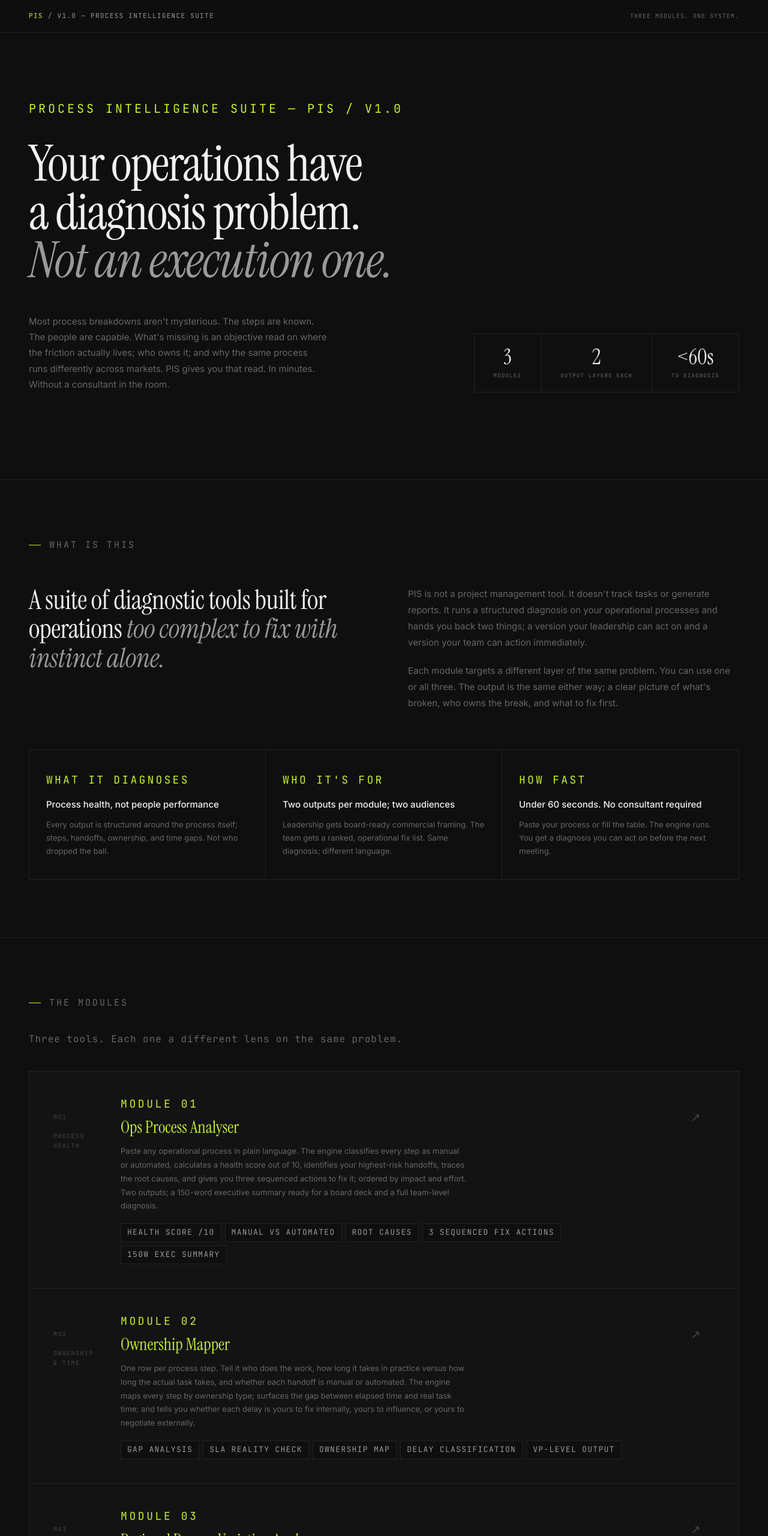
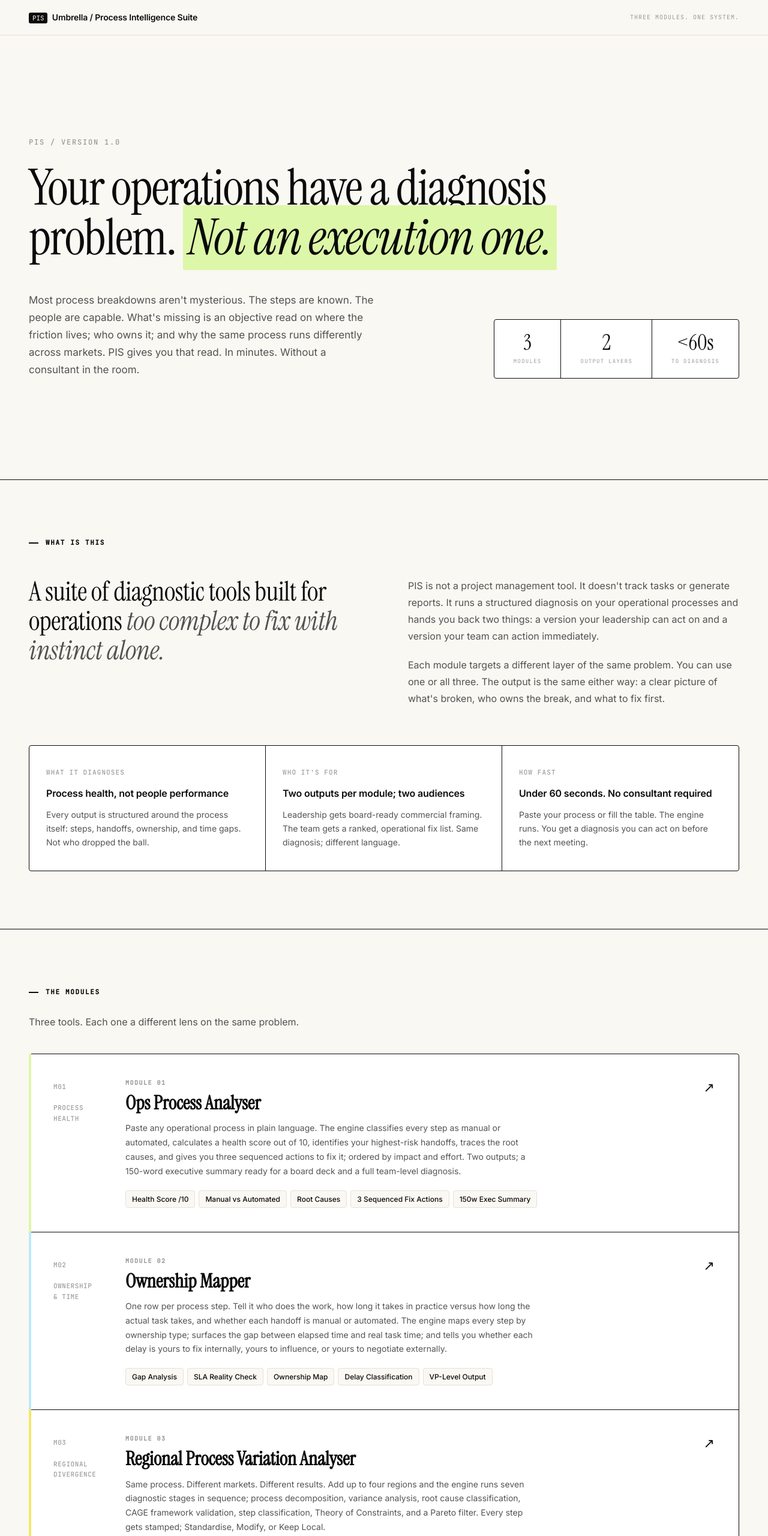
Before and after one commit to vikrantsharma10/Process-Intelligence-Suite, a plain HTML site: page index.html in a window 1280 px wide. Shown: the top 2560 px of the page at 60% size. Drawn offline with Linux system fonts and the light colour scheme.

Commit message:
Update index.html

```diff
--- a/index.html
+++ b/index.html
@@ -6,7 +6,7 @@
 <title>Process Intelligence Suite — PIS V1.0</title>
 <link rel="preconnect" href="https://fonts.googleapis.com">
 <link rel="preconnect" href="https://fonts.gstatic.com" crossorigin>
-<link href="https://fonts.googleapis.com/css2?family=Instrument+Serif:ital@0;1&family=Inter:wght@300;400;500&family=JetBrains+Mono:wght@300;400;500&display=swap" rel="stylesheet">
+<link href="https://fonts.googleapis.com/css2?family=Instrument+Serif:ital@0;1&family=Inter:wght@300;400;500;600&family=JetBrains+Mono:wght@300;400;500&display=swap" rel="stylesheet">
 
 <style>
   *, *::before, *::after {
@@ -16,17 +16,18 @@
   }
 
   :root {
-    --bg: #0f0f0f;
-    --bg-panel: #161616;
-    --bg-card: #131313;
-    --border: #222222;
-    --border-mid: #2a2a2a;
-    --muted: #444444;
-    --dim: #666666;
-    --light: #999999;
-    --body: #f0f0f0;
-    --accent: #c8f135;
-    --accent-text: #0f0f0f;
+    --bg: #FAF8F3;
+    --bg-card: #ffffff;
+    --border: #0B0B0B;
+    --border-light: #E6E1DA;
+    --dim: rgba(11, 11, 11, 0.7);
+    --muted: rgba(11, 11, 11, 0.4);
+    --body: #0B0B0B;
+
+    /* Reusable Brand Pops */
+    --accent-m1: #DDF7A8;
+    --accent-m2: #BEE9F7;
+    --accent-m3: #F3E86A;
   }
 
   html { scroll-behavior: smooth; }
@@ -49,26 +50,35 @@
     align-items: center;
     justify-content: space-between;
     padding: 18px 48px;
-    border-bottom: 1px solid var(--border);
-    background: rgba(15,15,15,0.92);
+    border-b: 1px solid var(--border-light);
+    background: rgba(250, 248, 243, 0.92);
     backdrop-filter: blur(8px);
+    border-bottom: 1px solid var(--border-light);
   }
 
   .nav-logo {
+    font-family: 'Inter', sans-serif;
+    font-size: 14px;
+    font-weight: 700;
+    letter-spacing: -0.01em;
+    color: var(--body);
+  }
+
+  .nav-logo span {
     font-family: 'JetBrains Mono', monospace;
     font-size: 11px;
+    background: var(--border);
+    color: var(--bg);
+    padding: 2px 6px;
+    border-radius: 3px;
+    margin-right: 4px;
     font-weight: 400;
-    letter-spacing: 0.12em;
-    color: var(--light);
-    text-transform: uppercase;
   }
-
-  .nav-logo span { color: var(--accent); }
 
   .nav-right {
     font-family: 'JetBrains Mono', monospace;
     font-size: 10px;
-    color: var(--dim);
+    color: var(--muted);
     letter-spacing: 0.1em;
     text-transform: uppercase;
   }
@@ -79,33 +89,36 @@
     display: flex;
     flex-direction: column;
     justify-content: center;
-    padding: 100px 48px 80px;
+    padding: 140px 48px 80px;
     border-bottom: 1px solid var(--border);
   }
 
   .hero-eyebrow {
     font-family: 'JetBrains Mono', monospace;
-    font-size: 20px;
-    letter-spacing: 0.2em;
-    color: var(--accent);
+    font-size: 12px;
+    font-weight: 500;
+    letter-spacing: 0.15em;
+    color: var(--muted);
     text-transform: uppercase;
-    margin-bottom: 36px;
+    margin-bottom: 24px;
   }
 
   .hero-headline {
     font-family: 'Instrument Serif', serif;
-    font-size: clamp(52px, 6.5vw, 96px);
+    font-size: clamp(48px, 6.5vw, 92px);
     font-weight: 400;
-    line-height: 0.97;
+    line-height: 1.0;
     letter-spacing: -0.02em;
-    max-width: 860px;
+    max-width: 950px;
     margin-bottom: 48px;
     color: var(--body);
   }
 
   .hero-headline em {
     font-style: italic;
-    color: var(--light);
+    background: var(--accent-m1);
+    padding: 0 8px;
+    border-radius: 2px;
   }
 
   .hero-bottom {
@@ -116,16 +129,19 @@
   }
 
   .hero-sub {
-    font-size: 15px;
-    line-height: 1.75;
+    font-size: 17px;
+    line-height: 1.7;
     color: var(--dim);
-    max-width: 500px;
+    max-width: 580px;
   }
 
   .hero-stats {
     display: flex;
     flex-shrink: 0;
     border: 1px solid var(--border);
+    border-radius: 4px;
+    background: var(--bg-card);
+    overflow: hidden;
   }
 
   .stat {
@@ -150,7 +166,7 @@
     font-family: 'JetBrains Mono', monospace;
     font-size: 9px;
     letter-spacing: 0.14em;
-    color: var(--dim);
+    color: var(--muted);
     text-transform: uppercase;
     display: block;
   }
@@ -163,36 +179,38 @@
 
   .section-label {
     font-family: 'JetBrains Mono', monospace;
-    font-size: 15px;
-    letter-spacing: 0.2em;
-    color: var(--dim);
+    font-size: 11px;
+    font-weight: 600;
+    letter-spacing: 0.15em;
+    color: var(--body);
     text-transform: uppercase;
-    margin-bottom: 56px;
+    margin-bottom: 48px;
     display: flex;
     align-items: center;
-    gap: 14px;
+    gap: 12px;
   }
 
   .section-label::before {
     content: '';
     display: inline-block;
-    width: 20px;
-    height: 1px;
-    background: var(--accent);
+    width: 16px;
+    height: 2px;
+    background: var(--border);
   }
 
   .section-headline {
     font-family: 'Instrument Serif', serif;
-    font-size: clamp(32px, 3.5vw, 52px);
+    font-size: clamp(32px, 3.5vw, 48px);
     font-weight: 400;
-    line-height: 1.08;
+    line-height: 1.1;
     letter-spacing: -0.01em;
     color: var(--body);
   }
 
   .section-headline em {
     font-style: italic;
-    color: var(--light);
+    color: var(--dim);
+    font-weight: 300;
   }
 
   /* WHAT IS PIS */
@@ -204,8 +222,8 @@
   }
 
   .body-text {
-    font-size: 15px;
-    line-height: 1.8;
+    font-size: 16px;
+    line-height: 1.75;
     color: var(--dim);
   }
 
@@ -213,7 +231,10 @@
     display: grid;
     grid-template-columns: repeat(3, 1fr);
     border: 1px solid var(--border);
+    border-radius: 4px;
     margin-top: 64px;
+    background: var(--bg-card);
+    overflow: hidden;
   }
 
   .pillar {
@@ -225,108 +246,124 @@
 
   .pillar-num {
     font-family: 'JetBrains Mono', monospace;
-    font-size: 18px;
-    letter-spacing: 0.18em;
-    color: var(--accent);
+    font-size: 11px;
+    font-weight: 500;
+    letter-spacing: 0.1em;
+    color: var(--muted);
     text-transform: uppercase;
     margin-bottom: 14px;
     display: block;
   }
 
   .pillar-title {
-    font-size: 15px;
-    font-weight: 500;
+    font-size: 16px;
+    font-weight: 600;
     color: var(--body);
     margin-bottom: 10px;
+    letter-spacing: -0.01em;
   }
 
   .pillar-body {
-    font-size: 13px;
-    line-height: 1.7;
+    font-size: 14px;
+    line-height: 1.65;
     color: var(--dim);
   }
 
   /* MODULES */
   .modules-intro {
-    font-family: 'JetBrains Mono', monospace;
+    font-family: 'Inter', sans-serif;
     font-size: 16px;
     color: var(--dim);
-    letter-spacing: 0.06em;
     margin-bottom: 40px;
     margin-top: -20px;
   }
 
   .module-card {
     display: grid;
-    grid-template-columns: 72px 1fr 40px;
+    grid-template-columns: 80px 1fr 40px;
     align-items: start;
     gap: 40px;
-    padding: 40px 40px;
+    padding: 40px;
     border: 1px solid var(--border);
     border-top: none;
     background: var(--bg-card);
     text-decoration: none;
     color: inherit;
     cursor: pointer;
-    transition: background 0.2s ease;
+    transition: transform 0.2s ease, box-shadow 0.2s ease;
     position: relative;
   }
 
-  .module-card:first-of-type { border-top: 1px solid var(--border); }
+  .module-card:first-of-type {
+    border-top: 1px solid var(--border);
+    border-top-left-radius: 4px;
+    border-top-right-radius: 4px;
+  }
 
-  .module-card:hover { background: var(--bg-panel); }
+  .module-card:last-of-type {
+    border-bottom-left-radius: 4px;
+    border-bottom-right-radius: 4px;
+  }
+
+  .module-card:hover {
+    transform: translateY(-2px);
+    box-shadow: 0 4px 20px rgba(11,11,11,0.04);
+    z-index: 10;
+  }
 
   .module-card:hover .module-arrow {
-    color: var(--accent);
     transform: translate(3px, -3px);
   }
 
   .module-card::before {
     content: '';
     position: absolute;
-    left: 0; top: 0; bottom: 0;
-    width: 2px;
-    background: var(--accent);
-    opacity: 0;
-    transition: opacity 0.2s ease;
+    left: -1px; top: -1px; bottom: -1px;
+    width: 4px;
+    opacity: 1;
+    transition: width 0.2s ease;
   }
 
-  .module-card:hover::before { opacity: 1; }
+  .module-card.m1::before { background: var(--accent-m1); }
+  .module-card.m2::before { background: var(--accent-m2); }
+  .module-card.m3::before { background: var(--accent-m3); }
 
   .module-num {
     font-family: 'JetBrains Mono', monospace;
-    font-size: 10px;
-    letter-spacing: 0.14em;
+    font-size: 11px;
+    font-weight: 500;
+    letter-spacing: 0.05em;
     color: var(--muted);
     text-transform: uppercase;
     line-height: 1.6;
-    padding-top: 28px;
+    padding-top: 6px;
   }
 
   .module-tag {
     font-family: 'JetBrains Mono', monospace;
-    font-size: 18px;
-    letter-spacing: 0.2em;
-    color: var(--accent);
+    font-size: 10px;
+    font-weight: 600;
+    letter-spacing: 0.15em;
+    color: var(--muted);
     text-transform: uppercase;
-    margin-bottom: 10px;
+    margin-bottom: 8px;
   }
 
   .module-title {
     font-family: 'Instrument Serif', serif;
-    font-size: 28px;
-    font-weight: 400;
+    font-size: 32px;
+    font-weight: 700;
     line-height: 1.1;
-    color: var(--accent);
+    color: var(--body);
     margin-bottom: 12px;
   }
 
   .module-desc {
-    font-size: 13px;
-    line-height: 1.75;
+    font-size: 14px;
+    line-height: 1.7;
     color: var(--dim);
-    max-width: 580px;
-    margin-bottom: 18px;
+    max-width: 680px;
+    margin-bottom: 20px;
   }
 
   .pill-row {
@@ -336,22 +373,23 @@
   }
 
   .pill {
-    font-family: 'JetBrains Mono', monospace;
-    font-size: 13px;
-    letter-spacing: 0.1em;
-    color: var(--light);
-    border: 1px solid var(--border);
+    font-family: 'Inter', sans-serif;
+    font-size: 12px;
+    font-weight: 500;
+    color: var(--body);
+    border: 1px solid var(--border-light);
     padding: 4px 10px;
-    text-transform: uppercase;
+    border-radius: 4px;
     background: var(--bg);
   }
 
   .module-arrow {
-    font-size: 20px;
-    color: var(--muted);
-    transition: transform 0.2s ease, color 0.2s ease;
-    padding-top: 26px;
+    font-size: 22px;
+    color: var(--body);
+    transition: transform 0.2s ease;
+    padding-top: 4px;
     line-height: 1;
+    text-align: right;
   }
 
   /* HOW IT WORKS */
@@ -359,7 +397,10 @@
     display: grid;
     grid-template-columns: repeat(4, 1fr);
     border: 1px solid var(--border);
+    border-radius: 4px;
     margin-top: 56px;
+    background: var(--bg-card);
+    overflow: hidden;
   }
 
   .step {
@@ -371,25 +412,27 @@
 
   .step-num {
     font-family: 'JetBrains Mono', monospace;
-    font-size: 18px;
-    letter-spacing: 0.18em;
-    color: var(--accent);
+    font-size: 11px;
+    font-weight: 600;
+    letter-spacing: 0.1em;
+    color: var(--muted);
     text-transform: uppercase;
     margin-bottom: 16px;
     display: block;
   }
 
   .step-title {
-    font-size: 15px;
-    font-weight: 500;
+    font-size: 16px;
+    font-weight: 600;
     color: var(--body);
     margin-bottom: 10px;
     line-height: 1.3;
+    letter-spacing: -0.01em;
   }
 
   .step-body {
     font-size: 13px;
-    line-height: 1.7;
+    line-height: 1.65;
     color: var(--dim);
   }
 
@@ -398,7 +441,10 @@
     display: grid;
     grid-template-columns: repeat(3, 1fr);
     border: 1px solid var(--border);
+    border-radius: 4px;
     margin-top: 56px;
+    background: var(--bg-card);
+    overflow: hidden;
   }
 
   .persona {
@@ -408,21 +454,22 @@
   }
 
   .persona:last-child { border-right: none; }
-  .persona:hover { background: var(--bg-panel); }
+  .persona:hover { background: var(--bg); }
 
   .persona-role {
     font-family: 'JetBrains Mono', monospace;
-    font-size: 18px;
-    letter-spacing: 0.18em;
-    color: var(--accent);
+    font-size: 11px;
+    font-weight: 600;
+    letter-spacing: 0.1em;
+    color: var(--muted);
     text-transform: uppercase;
     margin-bottom: 14px;
     display: block;
   }
 
   .persona-title {
-    font-size: 15px;
-    font-weight: 500;
+    font-size: 16px;
+    font-weight: 600;
     color: var(--body);
     margin-bottom: 12px;
     line-height: 1.3;
@@ -430,7 +477,7 @@
 
   .persona-body {
     font-size: 13px;
-    line-height: 1.7;
+    line-height: 1.65;
     color: var(--dim);
   }
 
@@ -443,7 +490,7 @@
 
   .cta-headline {
     font-family: 'Instrument Serif', serif;
-    font-size: clamp(40px, 5vw, 72px);
+    font-size: clamp(40px, 5vw, 68px);
     font-weight: 400;
     line-height: 1.05;
     letter-spacing: -0.02em;
@@ -453,14 +500,16 @@
 
   .cta-headline em {
     font-style: italic;
-    color: var(--accent);
+    background: var(--accent-m2);
+    padding: 0 8px;
+    border-radius: 2px;
   }
 
   .cta-sub {
-    font-size: 15px;
+    font-size: 16px;
     line-height: 1.75;
     color: var(--dim);
-    max-width: 420px;
+    max-width: 460px;
     margin: 0 auto 48px;
   }
 
@@ -472,55 +521,51 @@
   }
 
   .btn-primary {
-    font-family: 'JetBrains Mono', monospace;
-    font-size: 11px;
+    font-family: 'Inter', sans-serif;
+    font-size: 14px;
     font-weight: 500;
-    letter-spacing: 0.14em;
-    text-transform: uppercase;
-    background: var(--accent);
-    color: var(--accent-text);
+    background: var(--border);
+    color: var(--bg);
     border: none;
-    padding: 14px 28px;
+    padding: 12px 28px;
+    border-radius: 6px;
     cursor: pointer;
     text-decoration: none;
     display: inline-block;
     transition: opacity 0.2s ease;
   }
 
-  .btn-primary:hover { opacity: 0.88; }
+  .btn-primary:hover { opacity: 0.85; }
 
   .btn-secondary {
-    font-family: 'JetBrains Mono', monospace;
-    font-size: 11px;
-    font-weight: 400;
-    letter-spacing: 0.14em;
-    text-transform: uppercase;
-    background: transparent;
-    color: var(--light);
-    border: 1px solid var(--border-mid);
-    padding: 14px 28px;
+    font-family: 'Inter', sans-serif;
+    font-size: 14px;
+    font-weight: 500;
+    background: var(--bg-card);
+    color: var(--body);
+    border: 1px solid var(--border);
+    padding: 12px 28px;
+    border-radius: 6px;
     cursor: pointer;
     text-decoration: none;
     display: inline-block;
-    transition: border-color 0.2s ease, color 0.2s ease;
+    transition: background 0.2s ease;
   }
 
   .btn-secondary:hover {
-    border-color: var(--light);
-    color: var(--body);
+    background: var(--bg);
   }
 
   /* DISCLAIMER */
   .disclaimer {
     padding: 28px 48px;
-    border-bottom: 1px solid var(--border);
-    background: var(--bg-panel);
+    border-bottom: 1px solid var(--border-light);
+    background: #ffffff;
   }
 
   .disclaimer p {
-    font-family: 'JetBrains Mono', monospace;
-    font-size: 10px;
-    letter-spacing: 0.06em;
+    font-family: 'Inter', sans-serif;
+    font-size: 12px;
     color: var(--muted);
     line-height: 1.7;
     max-width: 700px;
@@ -530,7 +575,7 @@
 
   /* FOOTER */
   footer {
-    padding: 24px 48px;
+    padding: 32px 48px;
     display: flex;
     align-items: center;
     justify-content: space-between;
@@ -538,37 +583,37 @@
 
   .footer-left {
     font-family: 'JetBrains Mono', monospace;
-    font-size: 10px;
-    letter-spacing: 0.12em;
-    color: var(--dim);
-    text-transform: uppercase;
+    font-size: 11px;
+    letter-spacing: 0.05em;
+    color: var(--muted);
   }
 
   .footer-right {
-    font-family: 'JetBrains Mono', monospace;
-    font-size: 10px;
-    letter-spacing: 0.1em;
+    font-family: 'Inter', sans-serif;
+    font-size: 13px;
     color: var(--dim);
   }
 
   .footer-right a {
-    color: var(--accent);
-    text-decoration: none;
-    transition: color 0.2s ease;
+    color: var(--body);
+    text-decoration: underline;
+    font-weight: 500;
+    text-underline-offset: 3px;
+    transition: opacity 0.2s ease;
   }
 
-  .footer-right a:hover { color: var(--body); }
+  .footer-right a:hover { opacity: 0.7; }
 
   /* ANIMATIONS */
   @keyframes fadeUp {
-    from { opacity: 0; transform: translateY(20px); }
+    from { opacity: 0; transform: translateY(16px); }
     to   { opacity: 1; transform: translateY(0); }
   }
 
-  .fade-up { opacity: 0; animation: fadeUp 0.8s ease forwards; }
-  .fade-up-1 { animation-delay: 0.1s; }
-  .fade-up-2 { animation-delay: 0.25s; }
-  .fade-up-3 { animation-delay: 0.4s; }
+  .fade-up { opacity: 0; animation: fadeUp 0.8s cubic-bezier(0.16, 1, 0.3, 1) forwards; }
+  .fade-up-1 { animation-delay: 0.05s; }
+  .fade-up-2 { animation-delay: 0.15s; }
+  .fade-up-3 { animation-delay: 0.25s; }
 
   /* RESPONSIVE */
   @media (max-width: 900px) {
@@ -576,6 +621,7 @@
     .hero { padding: 120px 24px 60px; }
     .hero-bottom { flex-direction: column; align-items: flex-start; gap: 32px; }
     .hero-stats { width: 100%; }
+    .stat { flex: 1; }
     section { padding: 64px 24px; }
     .what-grid { grid-template-columns: 1fr; gap: 40px; }
     .pillars { grid-template-columns: 1fr; }
@@ -591,15 +637,15 @@
     .persona { border-right: none; border-bottom: 1px solid var(--border); }
     .persona:last-child { border-bottom: none; }
     .cta-section { padding: 80px 24px; }
-    .cta-buttons { flex-direction: column; align-items: center; }
-    .btn-primary, .btn-secondary { width: 100%; max-width: 320px; text-align: center; }
+    .cta-buttons { flex-direction: column; align-items: center; width: 100%; }
+    .btn-primary, .btn-secondary { width: 100%; max-width: 360px; text-align: center; }
     .disclaimer { padding: 24px; }
-    footer { padding: 20px 24px; flex-direction: column; gap: 8px; text-align: center; }
+    footer { padding: 24px; flex-direction: column; gap: 12px; text-align: center; }
   }
 
   @media (max-width: 600px) {
-    .hero-headline { font-size: 40px; }
-    .hero-stats { flex-direction: column; }
+    .hero-headline { font-size: 42px; line-height: 1.05; }
+    .hero-stats { flex-direction: column; width: 100%; }
     .stat { border-right: none; border-bottom: 1px solid var(--border); }
     .stat:last-child { border-bottom: none; }
     .steps-grid { grid-template-columns: 1fr; }
@@ -610,20 +656,18 @@
 </head>
 <body>
 
-<!-- NAV -->
 <nav>
-  <div class="nav-logo"><span>PIS</span> / V1.0 — Process Intelligence Suite</div>
+  <div class="nav-logo"><span>PIS</span> Umbrella / Process Intelligence Suite</div>
   <div class="nav-right">Three Modules. One System.</div>
 </nav>
 
-<!-- HERO -->
 <div class="hero">
-  <div class="hero-eyebrow fade-up fade-up-1">Process Intelligence Suite — PIS / V1.0</div>
+  <div class="hero-eyebrow fade-up fade-up-1">PIS / Version 1.0</div>
   <h1 class="hero-headline fade-up fade-up-2">
-    Your operations have<br>a diagnosis problem.<br><em>Not an execution one.</em>
+    Your operations have a diagnosis problem. <em>Not an execution one.</em>
   </h1>
   <div class="hero-bottom fade-up fade-up-3">
-    <p class="hero-sub">Most process breakdowns aren't mysterious. The steps are known. The people are capable. What's missing is an objective read on where the friction actually lives; who owns it; and why the same process runs differently across markets. PIS gives you that read. In minutes. Without a consultant in the room.</p>
+    <p class="hero-sub">Most process breakdowns aren't mysterious. The steps are known. The people are capable. What's missing is an objective read on where the friction lives; who owns it; and why the same process runs differently across markets. PIS gives you that read. In minutes. Without a consultant in the room.</p>
     <div class="hero-stats">
       <div class="stat">
         <span class="stat-num">3</span>
@@ -631,7 +675,7 @@
       </div>
       <div class="stat">
         <span class="stat-num">2</span>
-        <span class="stat-label">Output layers each</span>
+        <span class="stat-label">Output layers</span>
       </div>
       <div class="stat">
         <span class="stat-num">&lt;60s</span>
@@ -641,7 +685,6 @@
   </div>
 </div>
 
-<!-- WHAT IS PIS -->
 <section>
   <div class="section-label">What is this</div>
   <div class="what-grid">
@@ -649,8 +692,8 @@
       <h2 class="section-headline">A suite of diagnostic tools built for operations <em>too complex to fix with instinct alone.</em></h2>
     </div>
     <div>
-      <p class="body-text">PIS is not a project management tool. It doesn't track tasks or generate reports. It runs a structured diagnosis on your operational processes and hands you back two things; a version your leadership can act on and a version your team can action immediately.</p>
-      <p class="body-text" style="margin-top:20px">Each module targets a different layer of the same problem. You can use one or all three. The output is the same either way; a clear picture of what's broken, who owns the break, and what to fix first.</p>
+      <p class="body-text">PIS is not a project management tool. It doesn't track tasks or generate reports. It runs a structured diagnosis on your operational processes and hands you back two things: a version your leadership can act on and a version your team can action immediately.</p>
+      <p class="body-text" style="margin-top:20px">Each module targets a different layer of the same problem. You can use one or all three. The output is the same either way: a clear picture of what's broken, who owns the break, and what to fix first.</p>
     </div>
   </div>
 
@@ -658,7 +701,7 @@
     <div class="pillar">
       <span class="pillar-num">What it diagnoses</span>
       <div class="pillar-title">Process health, not people performance</div>
-      <p class="pillar-body">Every output is structured around the process itself; steps, handoffs, ownership, and time gaps. Not who dropped the ball.</p>
+      <p class="pillar-body">Every output is structured around the process itself: steps, handoffs, ownership, and time gaps. Not who dropped the ball.</p>
     </div>
     <div class="pillar">
       <span class="pillar-num">Who it's for</span>
@@ -673,12 +716,11 @@
   </div>
 </section>
 
-<!-- THE THREE MODULES -->
 <section>
   <div class="section-label">The Modules</div>
   <p class="modules-intro">Three tools. Each one a different lens on the same problem.</p>
 
-  <a class="module-card" href="https://ops-process-analyser.vercel.app/" target="_blank" rel="noopener noreferrer">
+  <a class="module-card m1" href="https://ops-process-analyser.vercel.app/" target="_blank" rel="noopener noreferrer">
     <div class="module-num">M01<br><br>Process<br>Health</div>
     <div>
       <div class="module-tag">Module 01</div>
@@ -695,7 +737,7 @@
     <div class="module-arrow">↗</div>
   </a>
 
-  <a class="module-card" href="https://ownership-mapper.vercel.app/" target="_blank" rel="noopener noreferrer">
+  <a class="module-card m2" href="https://ownership-mapper.vercel.app/" target="_blank" rel="noopener noreferrer">
     <div class="module-num">M02<br><br>Ownership<br>& Time</div>
     <div>
       <div class="module-tag">Module 02</div>
@@ -712,7 +754,7 @@
     <div class="module-arrow">↗</div>
   </a>
 
-  <a class="module-card" href="https://process-variation-analyser.vercel.app/" target="_blank" rel="noopener noreferrer">
+  <a class="module-card m3" href="https://process-variation-analyser.vercel.app/" target="_blank" rel="noopener noreferrer">
     <div class="module-num">M03<br><br>Regional<br>Divergence</div>
     <div>
       <div class="module-tag">Module 03</div>
@@ -730,10 +772,9 @@
   </a>
 </section>
 
-<!-- HOW IT WORKS -->
 <section>
   <div class="section-label">How it works</div>
-  <h2 class="section-headline">Three inputs.<br><em>One verdict.</em></h2>
+  <h2 class="section-headline">Three inputs. <em>One verdict.</em></h2>
   <div class="steps-grid">
     <div class="step">
       <span class="step-num">Step 01</span>
@@ -758,10 +799,9 @@
   </div>
 </section>
 
-<!-- WHO IS THIS FOR -->
 <section>
   <div class="section-label">Who uses this</div>
-  <h2 class="section-headline">Built for the people<br><em>closest to the problem.</em></h2>
+  <h2 class="section-headline">Built for the people <em>closest to the problem.</em></h2>
   <div class="persona-grid">
     <div class="persona">
       <span class="persona-role">Operations</span>
@@ -781,9 +821,8 @@
   </div>
 </section>
 
-<!-- CTA -->
 <div class="cta-section">
-  <h2 class="cta-headline">Pick a module.<br>Run a diagnosis.<br><em>See what's actually broken.</em></h2>
+  <h2 class="cta-headline">Pick a module. Run a diagnosis. <em>See what's actually broken.</em></h2>
   <p class="cta-sub">No consultant. No workshop. No waiting. Two outputs per module. Under 60 seconds.</p>
   <div class="cta-buttons">
     <a class="btn-primary" href="https://ops-process-analyser.vercel.app/" target="_blank" rel="noopener noreferrer">Run Ops Diagnosis →</a>
@@ -792,14 +831,12 @@
   </div>
 </div>
 
-<!-- DISCLAIMER -->
 <div class="disclaimer">
   <p>Analyses are benchmarked against best industry practices and the author's operational experience. Treat this as your thinking aid; not a ready-made fix.</p>
 </div>
 
-<!-- FOOTER -->
 <footer>
-  <div class="footer-left">PIS / V1.0 — Process Intelligence Suite</div>
+  <div class="footer-left">Umbrella / Process Intelligence Suite</div>
   <div class="footer-right">Built by <a href="https://www.linkedin.com/in/vikrantsharma10/" target="_blank" rel="noopener noreferrer">Vikrant Sharma</a></div>
 </footer>
 
```
